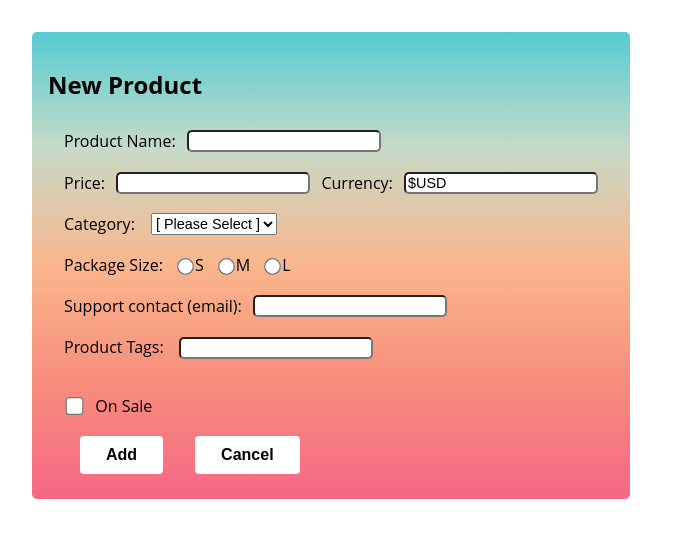
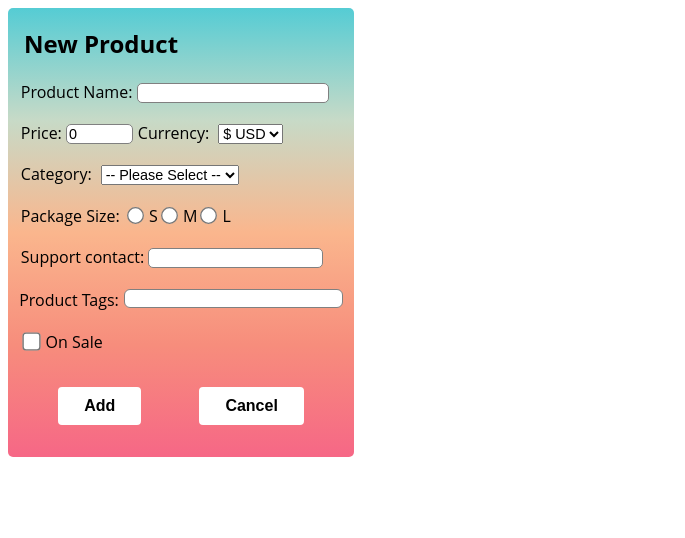
Before and after one commit to KarinLiegmann/controlled-components-form, a React (Create React App) app: page / in a window 1280 px wide. Shown: the top 538 px of the page, without its empty margins (0-685 px from the left). Built offline with nearby package versions, Linux system fonts and the light colour scheme.

Commit message:
hid tag-container in div instead of input field

```diff
--- a/src/App.js
+++ b/src/App.js
@@ -17,7 +17,7 @@ function App() {
 
 
   return (
-    <div className="App">
+    <Wrapper className="App">
       <Form submitFunction={addProduct} />
 
       {products.map((product) => (
@@ -27,8 +27,16 @@ function App() {
         />
       ))}
 
-    </div>
+    </Wrapper>
   );
 }
 
 export default App;
+
+
+const Wrapper = styled.div`
+display: flex;
+direction: column;
+flex-wrap: wrap;
+width: 360px;
+`
--- a/src/Form.js
+++ b/src/Form.js
@@ -10,7 +10,7 @@ import Button from './Button'
 export default function Form({ submitFunction }) {
     const initialProduct = {
         product_name: '',
-        price: '',
+        price: 0,
         currency: '$USD',
         category: '',
         package_size: '', // camelCase?
@@ -77,14 +77,19 @@ export default function Form({ submitFunction }) {
                     name="price"
                     onChange={handleChange}
                     value={product.price}
+                    size="5"
                 />
                 <label>Currency: </label>
-                <input
+                <select
                     type="text"
                     name="currency"
                     onChange={handleChange}
                     value={product.currency}
-                />
+                >
+                    <option value="$USD">$ USD</option>
+                    <option value="€EUR">€ EUR</option>
+                    <option value="¥YEN">¥ JPY</option>
+                </select>
             </FormSection>
 
             <FormSection>
@@ -93,7 +98,7 @@ export default function Form({ submitFunction }) {
                     name="category"
                     onChange={handleChange}
                     value={product.category}>
-                    <option value="">[ Please Select ]</option> // method so user HAS to pick a choice
+                    <option value="">-- Please Select --</option> // method so user HAS to pick a choice
                     <option value="books">Books</option>
                     <option value="video_games">Video Games</option>
                     <option value="music">Music</option>
@@ -108,17 +113,19 @@ export default function Form({ submitFunction }) {
             </FormSection>
 
             <FormSection>
-                <label>Support contact (email): </label>
+                <label>Support contact: </label>
                 <input
                     type="text"
                     name="email"
                     onChange={handleChange}
-                    value={product.email} />
+                    value={product.email}
+                    size="18" />
+
             </FormSection>
 
-            <FormSection>
+            <div>
                 <Tags createTag={addTag} onDeleteTag={deleteTag} tags={product.product_tags} />
-            </FormSection>
+            </div>
 
             <FormSection>
                 <input
@@ -131,10 +138,10 @@ export default function Form({ submitFunction }) {
                 <label>On Sale</label>
             </FormSection>
 
-            <FormSection>
+            <ButtonContainer>
                 <Button className="addButton" text="Add" />
                 <Button className="cancelButton" type="reset" text="Cancel" />
-            </FormSection>
+            </ButtonContainer>
         </MainForm>
     )
 }
@@ -145,7 +152,6 @@ Form.propTypes = {
     currency: PropTypes.string,
     email: PropTypes.string,
 
-
     onClickFunction: PropTypes.func,
 
 }
@@ -155,45 +161,47 @@ background: linear-gradient(rgba(85, 204, 212, 1), rgba(199, 218, 199, 1), rgba(
 border-radius: 5px;
 display: flex;
 flex-direction: column;
-margin: 2rem;
-padding: 1rem;
+margin: .5rem;
+padding: .5rem;
+width: 100%;
 `
 
 const FormSection = styled.section`
-display: flex;
-margin: 0.6rem 1rem;
+display: inline;
+margin: .6rem .3rem;
+width: 98%;
 
 input {
     border-radius: 5px;
-    font-size: .9rem
-}
-
-label + input {
-    margin-left: .7rem;
+    font-size: .9rem;
+    border-style: none;
+    border: 1px solid grey;
 }
 
 input + label {
-    margin-left: .7rem;
-}
-
-input + input {
-    margin-left: 1rem;
+    margin-left: .3rem;
 }
 
 select {
-    font-size: .9rem;
-    margin-left: 1rem;
+    border-style: 1px solid grey;
+    font-size: 0.9rem;
+    margin-left: .3rem;
 }
 
+input[type="radio"] {
+    transform: scale(1.3);
+}
 
-input[type="radio"] {
-    margin-left: 1rem;
-    transform: scale(1.3)
-}
 
 input[type="checkbox"] {
     transform: scale(1.4);
 }
+`
+
+const ButtonContainer = styled.div`
+display: flex;
+justify-content: space-evenly;
+margin: 1.5rem 0;
 
 .addButton {
     background: white;
@@ -213,7 +221,4 @@ input[type="checkbox"] {
     background: #F66987;
     color: white;
     }
-}
-
-
 `
--- a/src/GlobalStyles.js
+++ b/src/GlobalStyles.js
@@ -7,8 +7,12 @@ export default createGlobalStyle`
 
 body {
     font-family: 'Open Sans', sans-serif;
-    display: grid;
-    grid-template-columns: auto 1fr auto;
+    font-size: 1rem;
     margin: 0;
+    width: 360px;
+}
+
+h2 {
+    margin: .7rem .5rem;
 }
 `
--- a/src/Tags.js
+++ b/src/Tags.js
@@ -16,40 +16,72 @@ export default function Tags({ createTag, onDeleteTag, tags }) {
         }
     }
 
-
-
-
     return (
-        <section>
+        <TagWrapper>
             <label>Product Tags: </label>
+            <TagDiv>
+                {tags.map((tag, index) =>
+                    (<span key={index}>{tag}<i onClick={() => onDeleteTag(tag)}>&times;</i></span>)
+                )}
                 <input
                     type="text"
                     name="product_tags"
                     value={value}
                     onChange={handleChange}
-                onKeyDown={handleKeyDown} />
+                    onKeyDown={handleKeyDown}
+                    size="5" />
+            </TagDiv>
 
-            <TagList>
-                {tags.map((tag, index) =>
-                    (<span key={index}>{tag}<i onClick={() => onDeleteTag(tag)}>&times;</i></span>)
-                )}
-            </TagList>
-
-
-        </section>
+        </TagWrapper>
     )
 }
 
-const TagList = styled.section`
+const TagWrapper = styled.section`
+display: flex;
+flex-wrap: none;
+margin: .6rem 0;
+padding: 0.1rem .2rem;
+width: 330px;
+
+    label {
+        white-space: nowrap;
+    }
+`
+
+
+const TagDiv = styled.div`
+    background: white;
+    border: 1px solid grey;
+    border-radius: 6px;
     display: flex;
     flex-wrap: wrap;
-margin-top: 1rem;
+    height: fit-content;
+    margin-left: .3rem;
+    width: 100%;
+    z-index: 10;
+
+    input {
+        border: none;
+        display: inline;
+        margin-left: 5px;
+        }
+
+        input:focus {
+        outline: none;
+        }
 
     span {
         background: linear-gradient(45deg, #65CDD2, #C4DAC6);
         border-radius: 4px;
-    font-weight: 600;
+        margin: .1rem 0;
+        margin-left: .3rem;
+        padding: .1rem .3rem;
+        z-index: 20;
+    }
+
+    i {
+        color: red;
+        font-weight: bold;
         margin-left: .5rem;
-    padding: .3rem 1rem;
     }
 `
```
Lines whose indentation alone changed are shown as unchanged.
